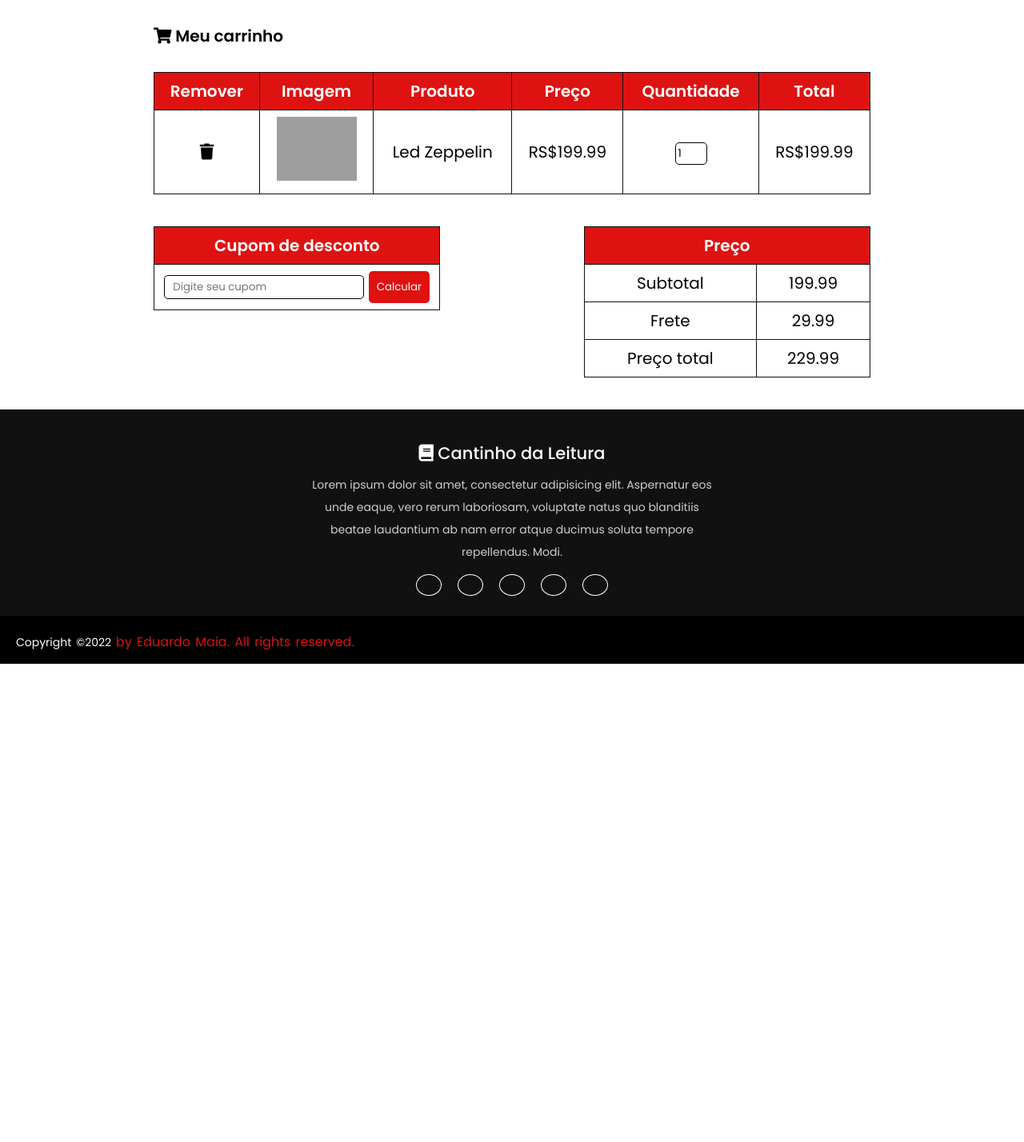
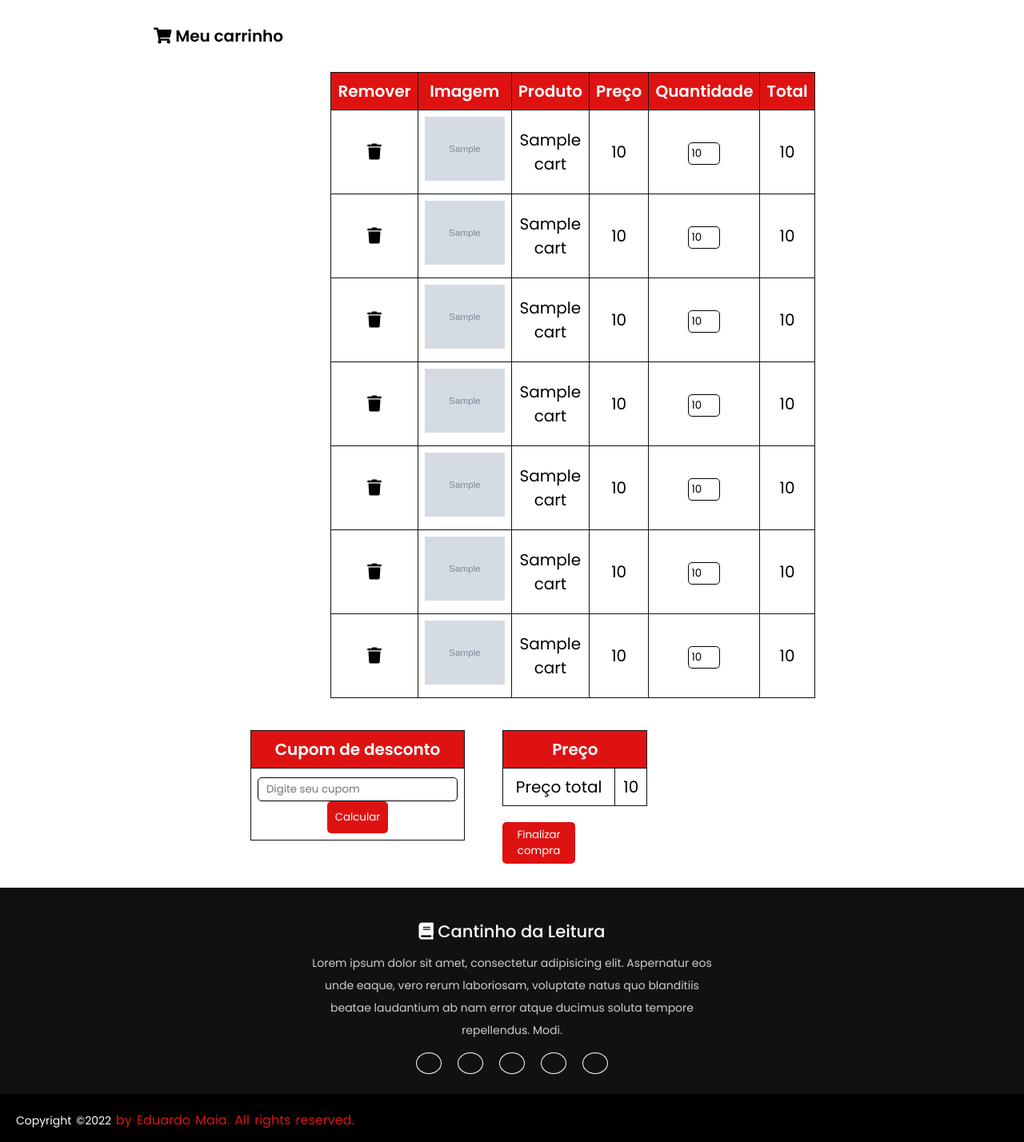
Before and after one commit to edumaia87/TP2-WEB1, a PHP site: page /cart.php in a window 1280 px wide. Shown: the part 130-1558 px from the top of the page at 80% size. Before the commit the page ends 960 px from the top, so only its background shows below. Run offline with PHP 8.4, Linux system fonts and the light colour scheme; the visitor is signed in with stand-in values (Sample User, id 1); tables that the repository leaves empty or names only in its code hold one stand-in row (values such as "Sample post"); grey boxes marked "Sample" are stand-in pictures; grey boxes are pictures that could not be loaded.

Commit message:
inserindo item no carrinho e puxando do banco

```diff
--- a/DAO/connection.php
+++ b/DAO/connection.php
@@ -2,7 +2,7 @@
 class Connection {
     private static $dsn = 'mysql:host=127.0.0.1;dbname=bookstore;port=3306';
     private static $user = 'root';
-    private static $password = 'root';
+    private static $password = 'Iloverock123';
     private static $connection = null;
 
     public static function getConnection() : PDO {
--- a/css/style.css
+++ b/css/style.css
@@ -524,6 +524,22 @@ main h2 {
     width: 40%;
 }
 
+#total-table button {
+    margin-top: 20px;
+    width: 50%;
+    height: 33%;
+    border-radius: 5px;
+
+    background-color: var(--red);
+    color: var(--white);
+}
+
+#total-table button:hover {
+    transition: .2s ease-in-out;
+    background-color: var(--dark-color);
+    cursor: pointer;
+}
+
 #products #qtd-products {
     border: 1px solid #000;
     border-radius: 5px;
--- a/views/cart.php
+++ b/views/cart.php
@@ -1,3 +1,11 @@
+<?php
+    session_start();
+
+    require_once "../DAO/DAOCart.php";
+    $daoCart = new DAOCart();
+    $listCart = [];
+    $listCart = $daoCart->searchCart($_SESSION['id']);
+?>
 <!DOCTYPE html>
 <html lang="pt-br">
 <head>
@@ -14,6 +22,7 @@
     <h1 id="my-cart"><i class="fa fa-shopping-cart"></i> Meu carrinho</h1>
 
     <section id="cart-container">
+        <form id="checkout" method="POST" action="">
             <div id="products">
                 <table>
                     <thead>
@@ -27,18 +36,23 @@
                         </tr>
                     </thead>
                     <tbody>
+                        <?php
+                            foreach($listCart as $cart) { //Entender por que tá mostrando mais de um produto.
+                        ?>
                         <tr>
                             <td><i class="fa fa-trash"></i></td>
-                        <td><img src="../img/led-zeppeling.jpg"></td>
-                        <td>Led Zeppelin</td>
-                        <td>RS$199.99</td>
-                        <td><input type="number" name="qtd" min="1" value="1" id="qtd-products"></td>
-                        <td>RS$199.99</td>
+                            <td><img src="<?= $listCart['image'] ?>"></td>
+                            <td><?= $listCart['name'] ?></td>
+                            <td><?= $listCart['price'] ?></td>
+                            <td><input type="number" name="qtd" min="1" value="<?= $listCart['quantity'] ?>" id="qtd-products"></td>
+                            <td><?= $listCart['total'] ?></td>
                         </tr>
+                        <?php
+                            }
+                        ?>
                     </tbody>
                 </table>
             </div>
-
             <div id="coupon-total">
                 <div id="coupon-table">
                     <table>
@@ -57,7 +71,6 @@
                         </tbody>
                     </table>
                 </div>
-
                 <div id="total-table">
                     <table>
                         <thead>
@@ -65,21 +78,15 @@
                         </thead>
                         <tbody>
                             <tr>
-                            <td>Subtotal</td>
-                            <td>199.99</td>
-                        </tr>
-                        <tr>
-                            <td>Frete</td>
-                            <td>29.99</td>
-                        </tr>
-                        <tr>
                                 <td>Preço total</td>
-                            <td>229.99</td>
+                                <td><?= $listCart['total'] ?></td>
                             </tr>
                         </tbody>
                     </table>
+                    <button id="checkout-button">Finalizar compra</button>
                 </div>
             </div>
+        </form>
     </section>
 
     <?php include 'footer.php'; ?>
--- a/views/header.php
+++ b/views/header.php
@@ -1,5 +1,5 @@
 <?php
-    session_start();
+    // session_start();
 ?>
 
 <header class="header">
```
Also changed, not shown: js/buyBook.js (added, +11 -0 lines), views/addToCart.php (+17 -6 lines), views/home.php (+5 -5 lines). Lines whose indentation alone changed are shown as unchanged.
